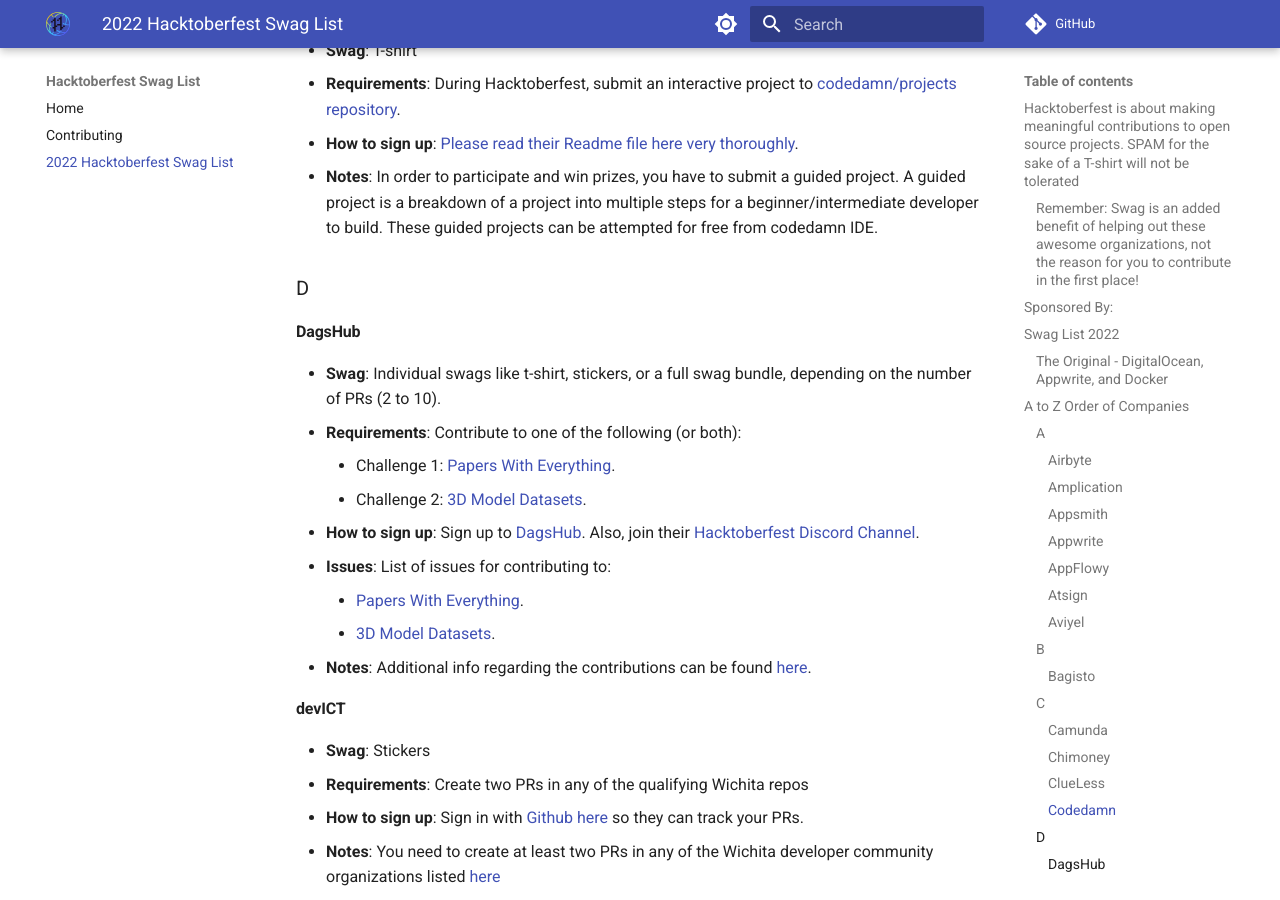
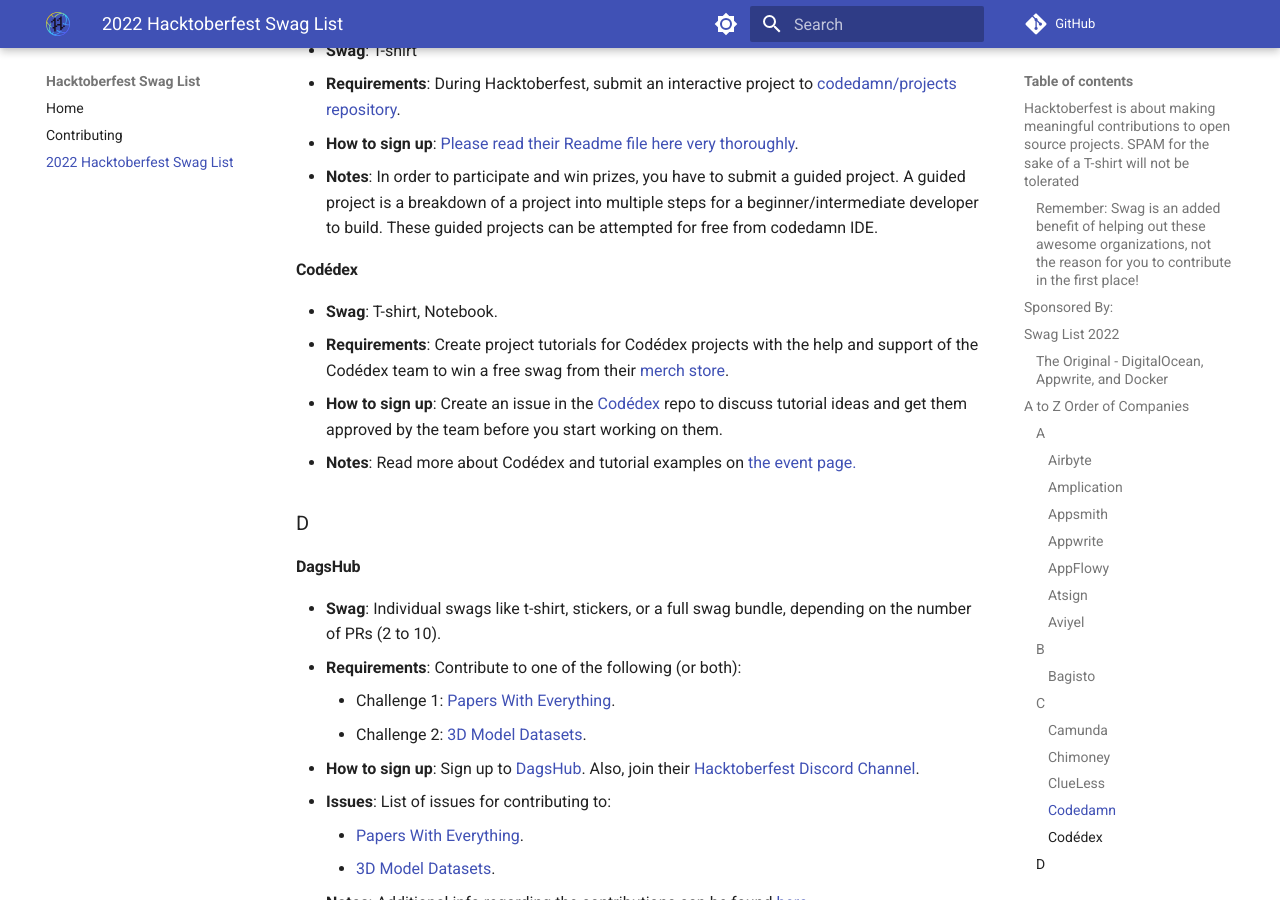
Before and after one commit to crweiner/hacktoberfest-swag-list, an MkDocs documentation site: the page built from docs/list.md, in a window 1280 px wide and 900 px high, scrolled down 6724 px. Built offline with MkDocs 1.6.1 and Material for MkDocs 9.7.7, drawn with Linux system fonts in a browser that asks for light colours; plug-ins that fetch from the network failed and are left out; comment, search, counter and statistics services are not loaded; some of the changed text lies outside the part shown.

Commit message:
add: codedex and fix typosj

```diff
--- a/docs/list.md
+++ b/docs/list.md
@@ -199,6 +199,13 @@
 - **How to sign up**: [Please read their Readme file here very thoroughly](https://github.com/codedamn/projects#readme).
 - **Notes**: In order to participate and win prizes, you have to submit a guided project. A guided project is a breakdown of a project into multiple steps for a beginner/intermediate developer to build. These guided projects can be attempted for free from codedamn IDE.
 
+#### **Codédex**
+
+- **Swag**: T-shirt, Notebook.
+- **Requirements**: Create project tutorials for Codédex projects with the help and support of the Codédex team to win a free swag from their [merch store](https://codedex.myshopify.com/).
+- **How to sign up**: Create an issue in the [Codédex](https://github.com/codedex-io/projects) repo to discuss tutorial ideas and get them approved by the team before you start working on them.
+- **Notes**: Read more about Codédex and tutorial examples on [the event page.](https://dev.to/codedex/how-to-contribute-to-hacktoberfest-with-codedex-8h9)
+
 ### D
 
 #### **DagsHub**
@@ -558,7 +565,7 @@
     - Each new connector should adhere to the [contribution guidelines.](https://blog.open-metadata.org/hacktoberfest-2022-connector-extravaganza-c2c88a5823b0)
 - **How to Sign up**:
     - Join the [OpenMetadata slack community](http://slack.open-metadata.org/)
-    - Discuss the ideas for a a new connector with the team or let the team help you choose one.
+    - Discuss the ideas for a new connector with the team or let the team help you choose one.
 - **Notes**: Read the [blog post](https://blog.open-metadata.org/hacktoberfest-2022-connector-extravaganza-c2c88a5823b0) for new connector ideas.
 
 ### P
```
Also changed, not shown: other parts of docs/list.md (+1 -1 lines).
